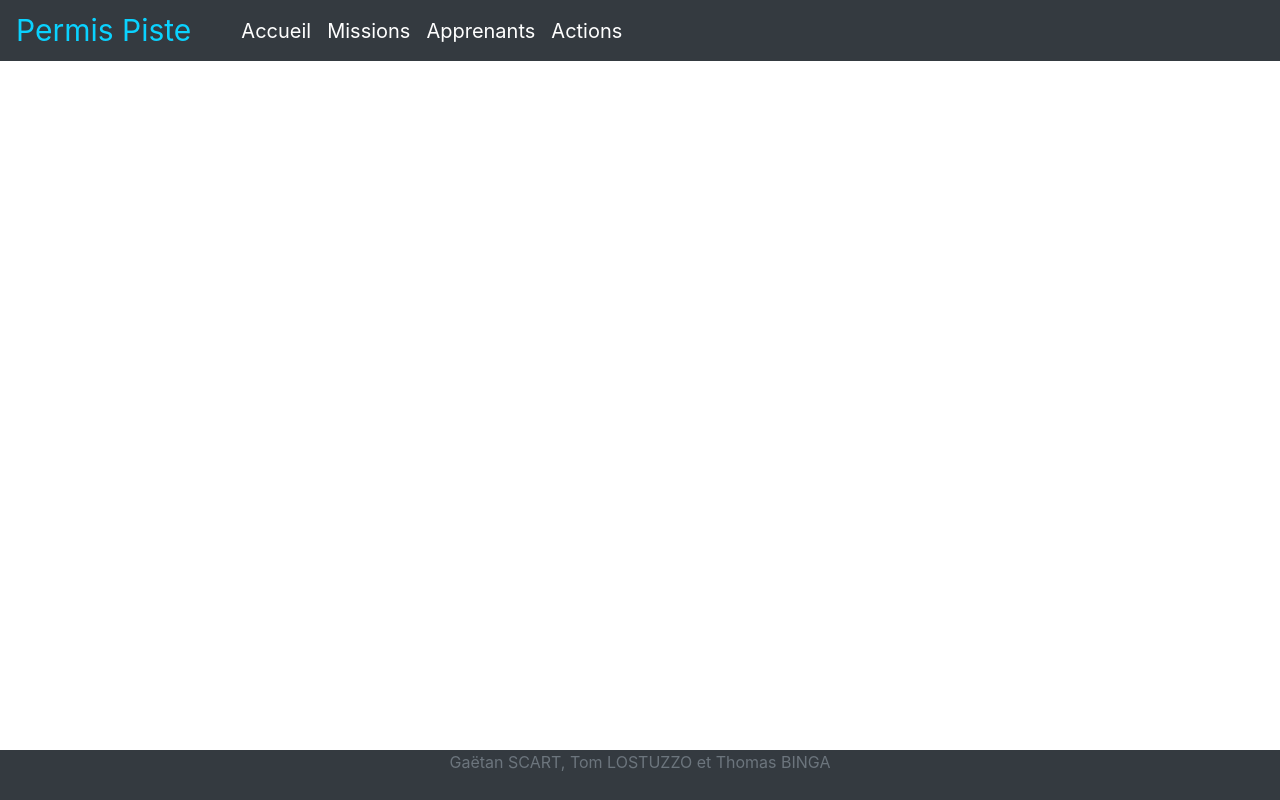
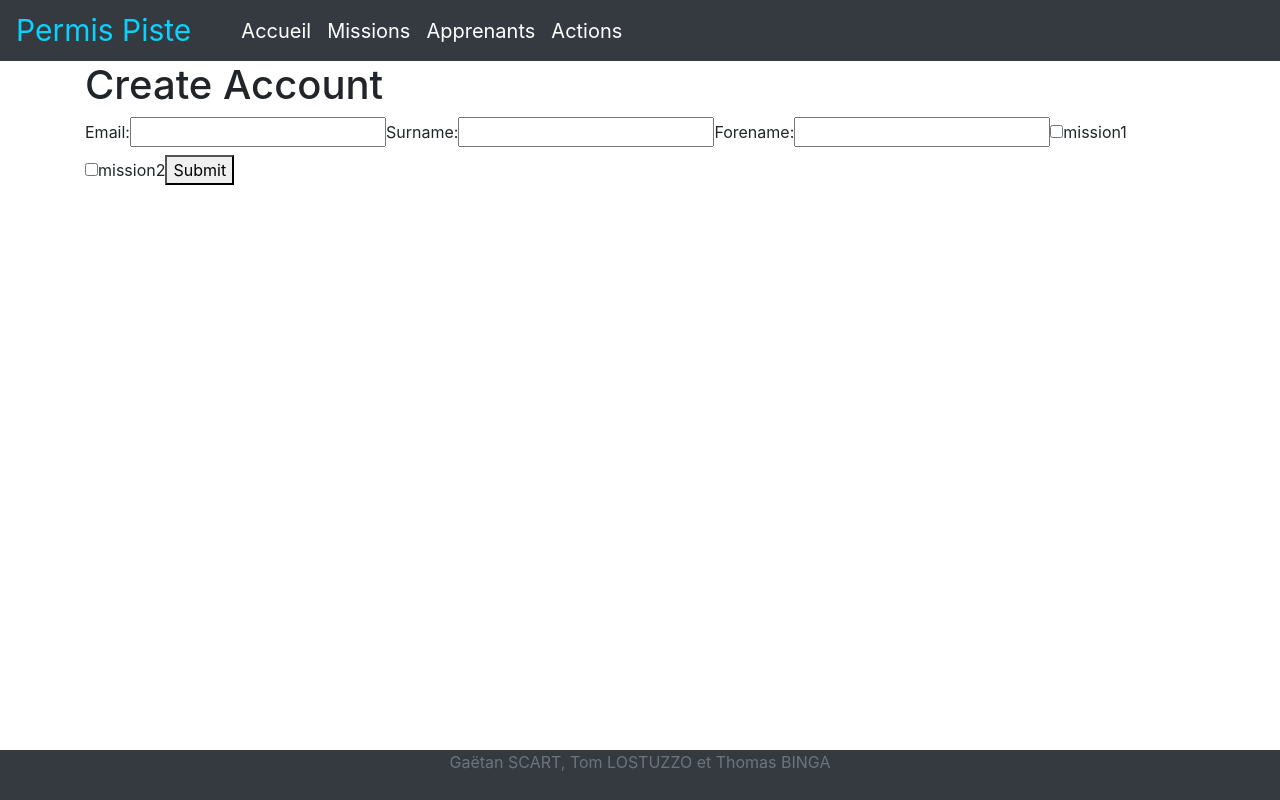
Before and after one commit to thomas-binga/ProjetPiste, a React (Create React App) app in the folder front/: page /inscription in a window 1280 px wide. Built offline with nearby package versions, Linux system fonts and the light colour scheme.

Commit message:
feat : Inscriptions

```diff
--- a/front/src/App.js
+++ b/front/src/App.js
@@ -9,6 +9,7 @@ import CreateUserComponent from './components/CreateUserComponent';
 import UpdateUserComponent from './components/UpdateUserComponent';
 import ViewUserComponent from './components/ViewUserComponent';
 import Accueil from "./components/Accueil";
+import Inscription from "./components/Inscription";
 
 function App() {
   return (
@@ -21,6 +22,7 @@ function App() {
                           <Route path = "/users" component = {ListUsersComponent}/>
                           <Route path = "/add-user/:id" component = {CreateUserComponent}/>
                           <Route path = "/view-user/:id" component = {ViewUserComponent}/>
+                          <Route path = "/inscription" component = {Inscription}/>
                           {/* <Route path = "/update-user/:id" component = {UpdateuserComponent}></Route> */}
                     </Switch>
                 </div>
--- /dev/null
+++ b/front/src/components/Inscription.js
@@ -0,0 +1,78 @@
+import React from 'react';
+
+export default function App() {
+    const [email, setEmail] = React.useState("");
+    const [surname, setSurname] = React.useState("");
+    const [forename, setForename] = React.useState("");
+    const [missionList, setMissionList] = React.useState({mission1 : false, mission2 : false});
+
+    const handleSubmit = (event) => {
+        console.log({email, forename, surname, missionList})
+
+        const user = {surname,forename,email}
+
+
+        event.preventDefault();
+    }
+
+    return (
+        <form onSubmit={handleSubmit}>
+            <h1>Create Account</h1>
+
+            <label>
+                Email:
+                <input
+                    name="email"
+                    type="email"
+                    value={email}
+                    onChange={e => setEmail(e.target.value)}
+                    required/>
+            </label>
+
+
+            <label>
+                Surname:
+                <input
+                    name="surname"
+                    value={surname}
+                    onChange={e => setSurname(e.target.value)}
+                    required>
+                </input>
+            </label>
+
+            <label>
+                Forename:
+                <input
+                    name="forename"
+                    value={forename}
+                    onChange={e => setForename(e.target.value)}
+                    required>
+                </input>
+            </label>
+
+
+            <label>
+                <input
+                    name="mission1"
+                    type="checkbox"
+                    onChange={() => setMissionList((prev) => ({...prev, mission1:true}))
+                    }
+                    required />
+                mission1
+            </label>
+
+            <label>
+                <input
+                    name="mission2"
+                    type="checkbox"
+                    onChange={() => setMissionList((prev) => ({...prev, mission2:true}))
+                    }
+                    required />
+                mission2
+            </label>
+
+
+            <button>Submit</button>
+        </form>
+    );
+}
```
